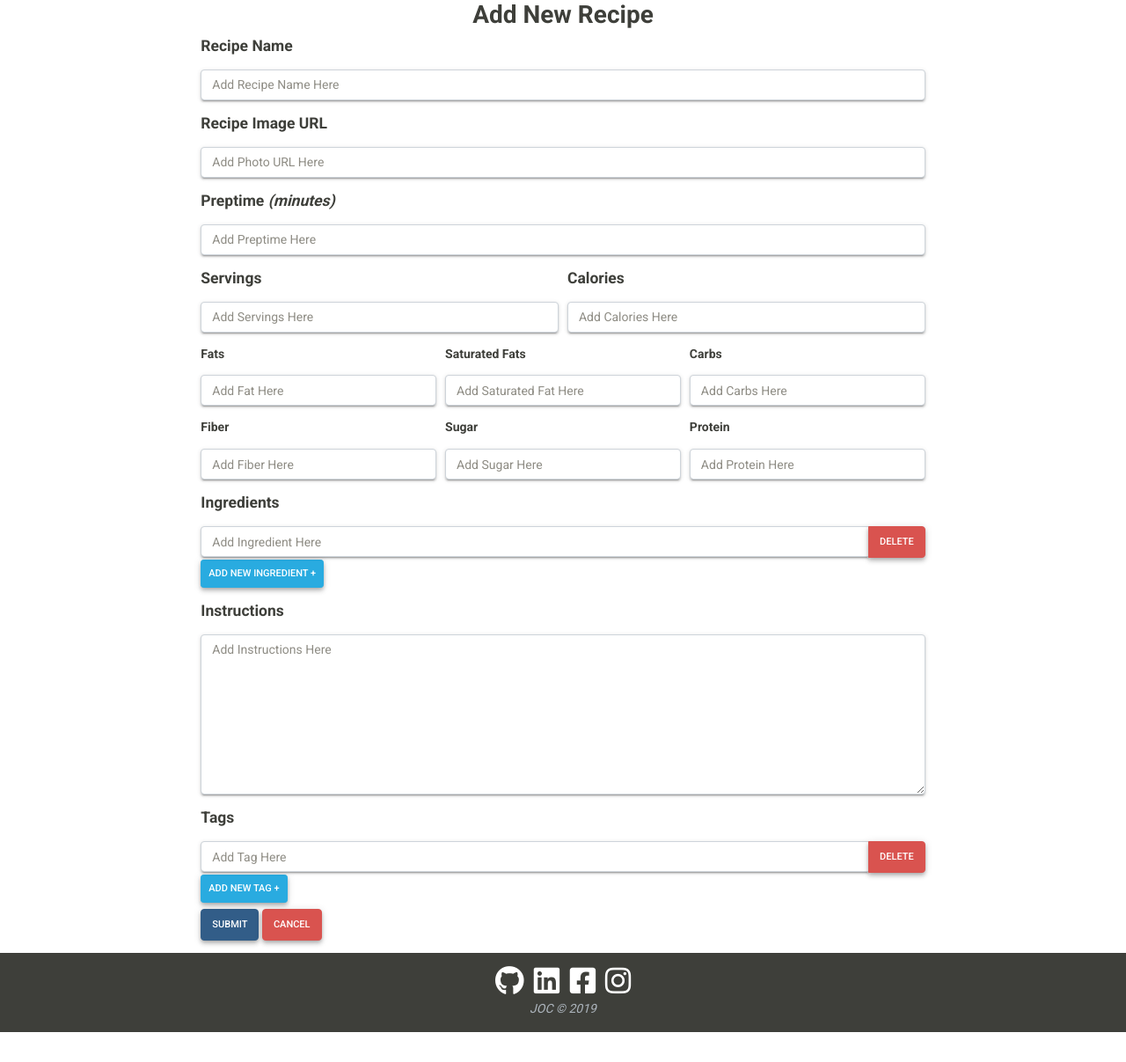
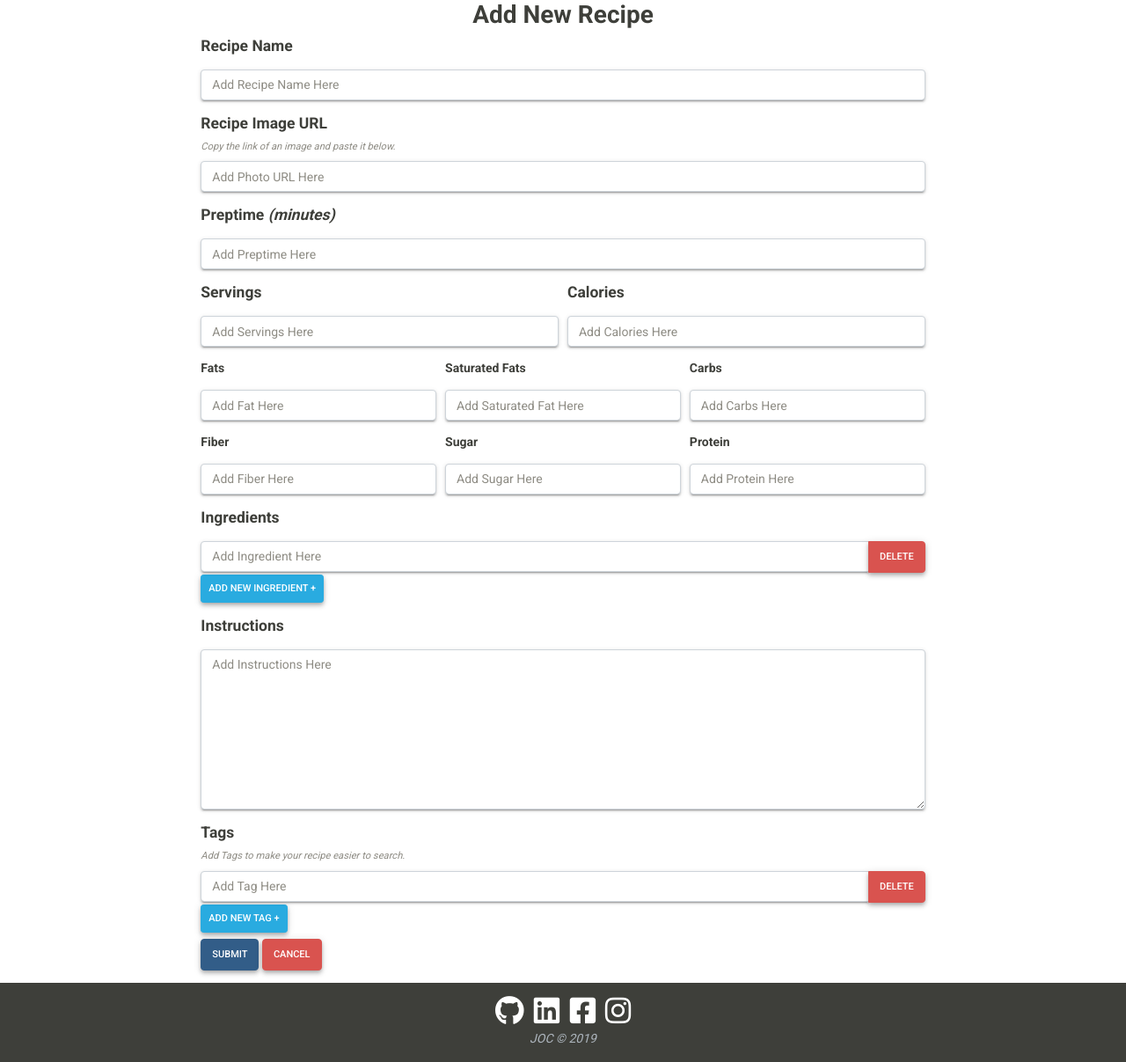
Before and after one commit to johnnycistudent/recipe-app, a Flask app: page /add_recipe in a window 1280 px wide. Shown: the part 71-1278 px from the top of the page at 88% size. Before the commit the page ends 1244 px from the top, so only its background shows below. Run offline with Flask 2, Linux system fonts and the light colour scheme; data that the repository does not hold is empty; some libraries are stand-ins or nearby versions.

Commit message:
Add/Edit recipe function and pages updated

```diff
--- a/app.py
+++ b/app.py
@@ -125,7 +125,9 @@ def insert_recipe():
         'instructions':request.form.get('instructions'),
         'tags':request.form.getlist('tags'),
         'added_on' : datetime.datetime.utcnow(),
-        'author' : user
+        'author' : {
+            '_id': user['_id'],
+            'username': user['username']}
     })
 
     flash('Recipe Added.')
@@ -148,7 +150,10 @@ def delete_recipe(recipe_id):
         deleted.update_one({'_id': ObjectId(recipe_id)},
                                                 {"$set" :
                                                     {"deleted_on" : datetime.datetime.utcnow(),
-                                                    "deleted_by" : user}})
+                                                    "deleted_by" : {
+                                                                '_id': user['_id'],
+                                                                'username': user['username']}}
+                                                })
 
         recipes.remove({'_id': ObjectId(recipe_id)})
 
--- a/static/css/style.css
+++ b/static/css/style.css
@@ -127,10 +127,6 @@ h6 {
     box-shadow:0 1px 4px rgba(0, 0, 0, 0.3), 0 0 40px rgba(0, 0, 0, 0.1) inset;
 }
 
-.card-details-wrapper{
-
-}
-
 .card-details {
     padding-left: 5px;
     padding-right: 5px;
@@ -209,7 +205,7 @@ h6 {
 }
 
 
-/* -- Edit Recipe page -- */
+/* -- Edit/Add Recipe page -- */
 
 .input-group {
     padding-bottom: 2px;
@@ -220,6 +216,11 @@ h6 {
     color: white;
     cursor: pointer;
 }
+
+.form-headings {
+    text-align: left!important;
+}
+
 
 /* -- Login/Register page -- */
 
--- a/templates/addrecipe.html
+++ b/templates/addrecipe.html
@@ -12,7 +12,10 @@
                         <input type="text" class="form-control" name="recipe_name" id="recipe_name" placeholder="Add Recipe Name Here">
                     </div>
                     <div class="form-group">
-                        <label for="photo_url"><h5>Recipe Image URL</h5></label>
+                        <label for="photo_url">
+                            <h5 class="form-headings">Recipe Image URL</h5>
+                            <small class="form-text text-muted"><em>Copy the link of an image and paste it below.</em></small>
+                        </label>
                         <input type="text" class="form-control" name="photo_url" id="photo_url" placeholder="Add Photo URL Here">
                     </div>
                     <div class="form-group">
@@ -70,9 +73,15 @@
                         <textarea class="form-control" id="instructions" rows="8" name="instructions" placeholder="Add Instructions Here"></textarea>
                     </div>
                     <div class="input-group">
-                        <label for="tags"><h5>Tags</h5></label>
+                        <label for="tags">
+                            <h5 class="form-headings">Tags</h5>
+                            <small class="form-text text-muted"><em>Add Tags to make your recipe easier to search.</em></small>
+                        </label>
+
+                            <!--<div class="text-muted form-descriptor">Add a "Tag" term/s to make your recipe easier to search</div>-->
                         <div class="input-group add-on tag-block">
                             <input type="text" class="form-control" name="tags" placeholder="Add Tag Here">
+
                             <div class="input-group-append">
                                 <button type="button" class="btn btn-danger delete-tag-button">Delete</button>
                             </div>
@@ -80,6 +89,7 @@
 
                         <button type="button" class="btn btn-info btn-sm new-tag-button">Add New Tag +</button>
                     </div>
+
                     <div class="form-buttons">
                         <button type="submit" class="btn btn-primary" name="action">Submit</button>
                         <a role="button" class="btn btn-danger" onclick="history.go(-1)">Cancel</a>
--- a/templates/recipe_display.html
+++ b/templates/recipe_display.html
@@ -46,12 +46,6 @@
                 <strong>Instructions:</strong>
                 <ul>
                     <li class="instructions">{{recipe.instructions}}</li>
-                </ul>
-            </div>
-            <div class="recipe-heading">
-                <strong>Date added:</strong>
-                <ul>
-                    <li class="author">{{ recipe['_id'].generation_time.date().strftime('%d %m %Y, %H:%M:%S') }}</li>
                 </ul>
             </div>
 
```
Also changed, not shown: templates/editrecipe.html (+8 -2 lines).
